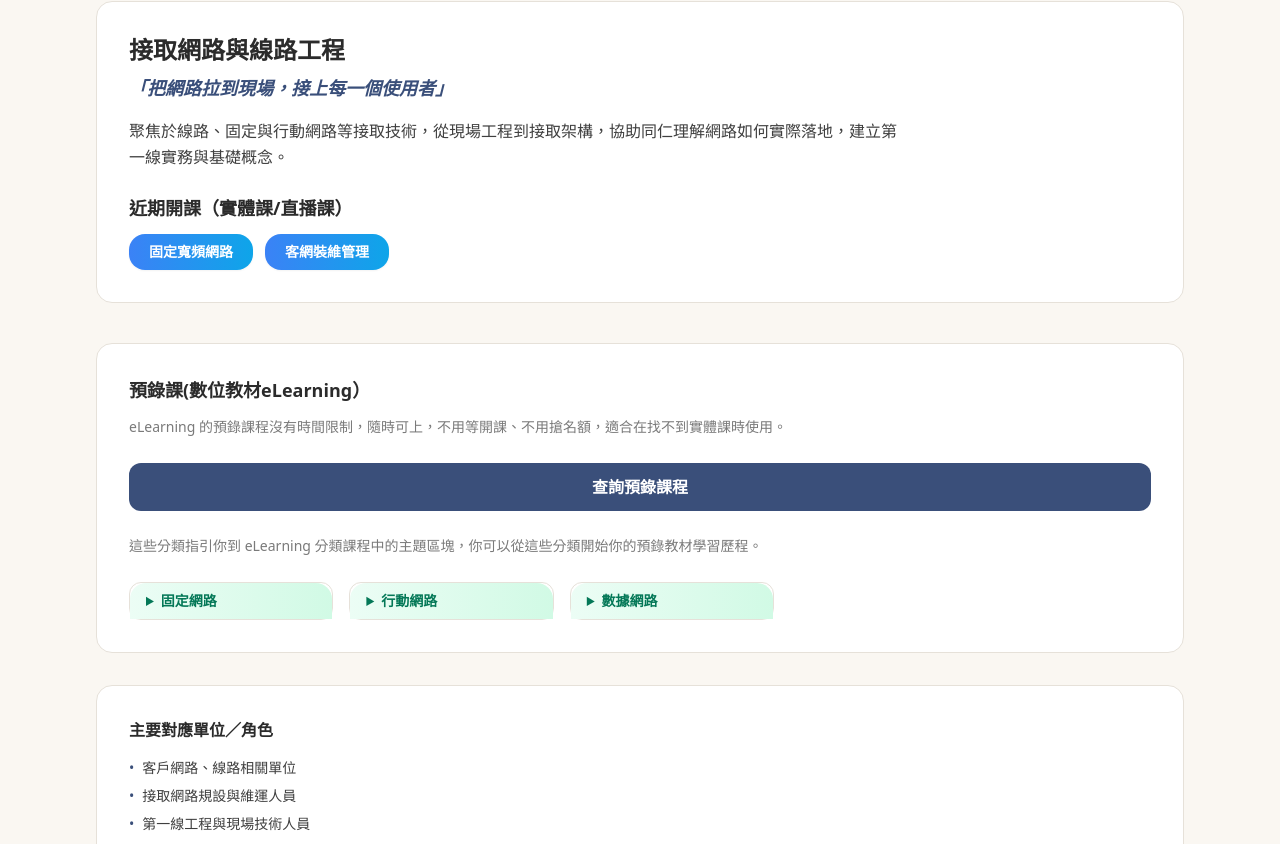
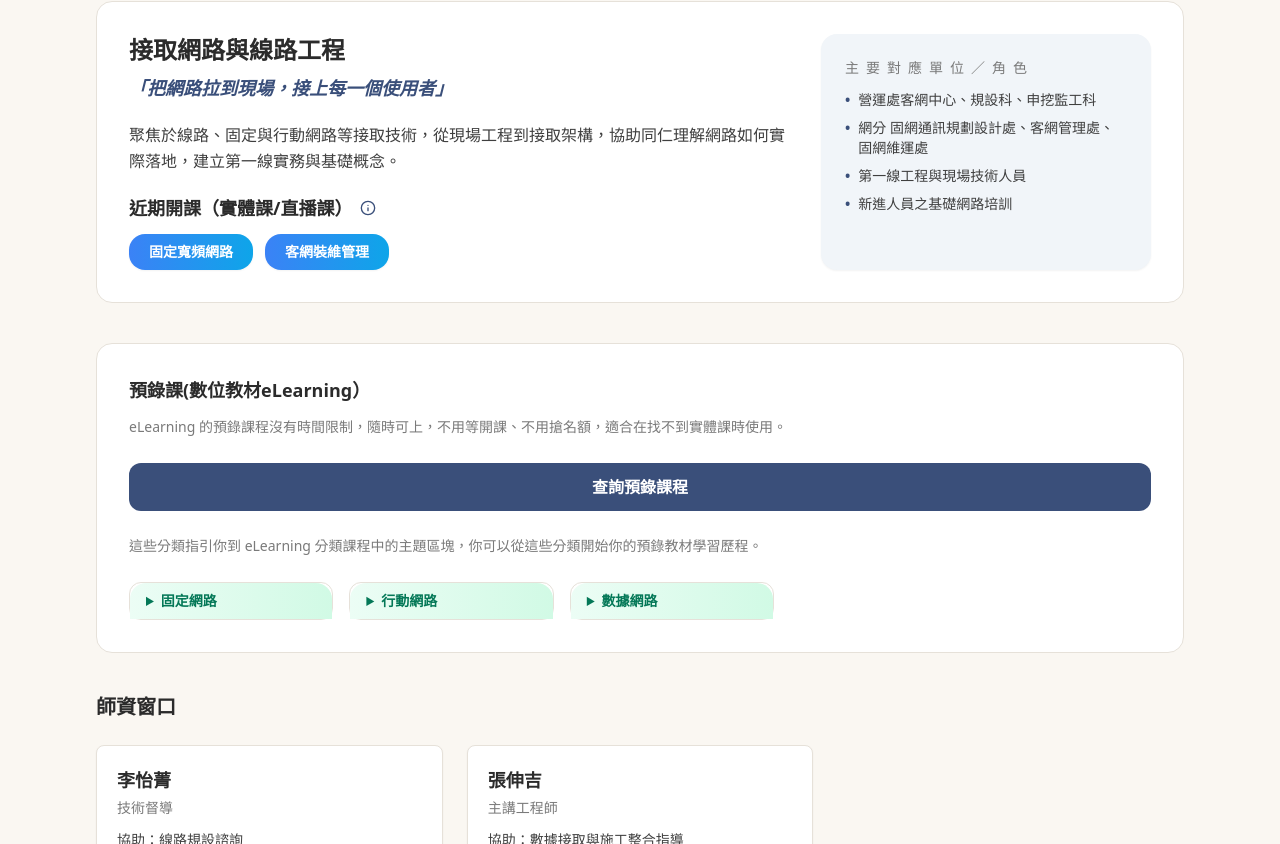
Before and after one commit to lolotw-sudo/network-dept-portal, a React (Vite) app: page /#/categories in a window 1280 px wide. Shown: the part 236-1080 px from the top of the page. Built offline with nearby package versions, Linux system fonts and the light colour scheme.

Commit message:
Update categories tooltip

```diff
--- a/src/data/site-data.ts
+++ b/src/data/site-data.ts
@@ -37,8 +37,8 @@ export const CATEGORIES: Category[] = [
     slogan: "把網路拉到現場，接上每一個使用者",
     description: "聚焦於線路、固定與行動網路等接取技術，從現場工程到接取架構，協助同仁理解網路如何實際落地，建立第一線實務與基礎概念。",
     orgTargets: [
-      "客戶網路、線路相關單位",
-      "接取網路規設與維運人員",
+      "營運處客網中心、規設科、申挖監工科",
+      "網分 固網通訊規劃設計處、客網管理處、固網維運處",
       "第一線工程與現場技術人員",
       "新進人員之基礎網路培訓"
     ],
@@ -63,7 +63,8 @@ export const CATEGORIES: Category[] = [
     slogan: "讓網路成為穩定、可長期運作的系統",
     description: "著重於核心網路架構、雲網整合與機房基礎設施，涵蓋 IP 網路、資料中心與運作環境，協助同仁建立對大型網路系統整體運作的理解。",
     orgTargets: [
-      "核心網路、數據網路相關單位",
+      "營運處網維中心、電力中心",
+      "網分承載網規劃設計處、電力空調規劃設計處、網路維運處、網路監控管理處",
       "雲網、系統整合與平台管理人員",
       "機房、IDC、基礎設施管理人員",
       "規劃、管理與跨單位協調角色"
--- a/src/pages/CategoriesTabs.tsx
+++ b/src/pages/CategoriesTabs.tsx
@@ -3,6 +3,7 @@ import { useSearchParams } from "react-router-dom";
 import { CATEGORIES, SubDomain } from "../data/site-data";
 import { Layout } from "../components/Layout";
 import { ContactCard } from "../components/ContactCard";
+import { Info } from "lucide-react";
 
 const CategoriesTabs = () => {
   const [searchParams, setSearchParams] = useSearchParams();
@@ -19,6 +20,10 @@ const CategoriesTabs = () => {
       setActiveTab(tabQuery);
     }
   }, [tabQuery]);
+
+  useEffect(() => {
+    window.scrollTo({ top: 0, behavior: "auto" });
+  }, []);
 
   const currentData = CATEGORIES.find(c => c.id === activeTab)!;
 
@@ -61,11 +66,25 @@ const CategoriesTabs = () => {
         <div className="space-y-10 animate-in fade-in duration-500">
           {/* Block 1: Title & Description */}
           <section className="bg-bgSurface p-8 rounded-2xl border border-borderSubtle">
+            <div className="grid gap-8 lg:grid-cols-[2fr,1fr]">
+              <div className="space-y-5">
+                <div>
                   <h2 className="text-2xl font-bold text-textMain mb-2">{currentData.title}</h2>
-            <p className="text-btnPrimary font-bold text-lg mb-4 italic">「{currentData.slogan}」</p>
+                  <p className="text-btnPrimary font-bold text-lg italic">
+                    「{currentData.slogan}」
+                  </p>
+                </div>
                 <p className="text-textBody leading-relaxed max-w-3xl">{currentData.description}</p>
-            <div className="mt-6">
-              <h3 className="text-lg font-bold text-textMain mb-3">近期開課（實體課/直播課）</h3>
+                <div>
+                  <h3 className="text-lg font-bold text-textMain mb-3 flex items-center gap-2">
+                    <span>近期開課（實體課/直播課）</span>
+                    <div className="relative group">
+                      <Info className="w-4 h-4 text-btnPrimary" />
+                      <span className="pointer-events-none absolute left-1/2 bottom-full -translate-x-1/2 mb-2 w-56 rounded-lg bg-slate-800 px-3 py-2 text-[14px] font-medium leading-snug text-white opacity-0 transition-opacity duration-200 group-hover:opacity-100">
+                        點擊可連接至學院網站，學院課程持續增加中，近兩個月會較完整
+                      </span>
+                    </div>
+                  </h3>
                   <div className="flex flex-wrap gap-3">
                     {currentData.subDomains.map((sub: SubDomain) => (
                       <a
@@ -79,6 +98,21 @@ const CategoriesTabs = () => {
                       </a>
                     ))}
                   </div>
+                </div>
+              </div>
+              <aside className="rounded-2xl bg-slate-100 p-6 shadow-sm">
+                <div className="text-sm uppercase tracking-[0.5em] text-textMuted mb-3">
+                  主要對應單位／角色
+                </div>
+                <ul className="space-y-2 text-sm text-textBody">
+                  {currentData.orgTargets.map((item, i) => (
+                    <li key={i} className="flex gap-2">
+                      <span className="text-btnPrimary font-semibold">•</span>
+                      <span>{item}</span>
+                    </li>
+                  ))}
+                </ul>
+              </aside>
             </div>
           </section>
 
@@ -124,16 +158,6 @@ const CategoriesTabs = () => {
             </div>
 
           </section>
-          <section className="bg-bgSurface p-8 rounded-2xl border border-borderSubtle">
-            <h3 className="font-bold mb-4 text-textMain">主要對應單位／角色</h3>
-            <ul className="space-y-2">
-              {currentData.orgTargets.map((item, i) => (
-                <li key={i} className="flex items-start text-textBody text-sm">
-                  <span className="text-btnPrimary mr-2">•</span> {item}
-                </li>
-              ))}
-            </ul>
-          </section>
         </div>
 
           {/* Block 4: Contacts */}
```
Lines whose indentation alone changed are shown as unchanged.
